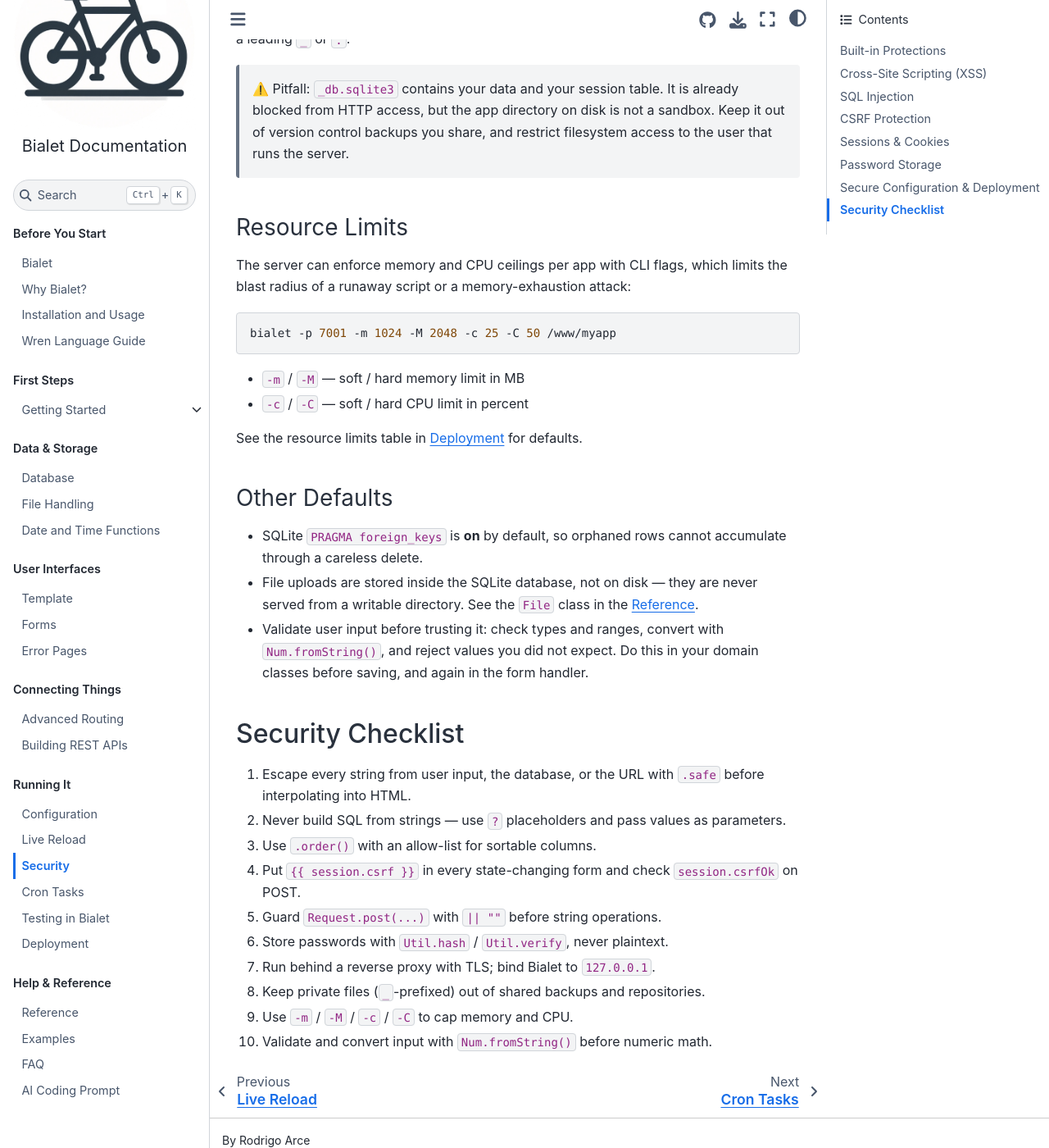
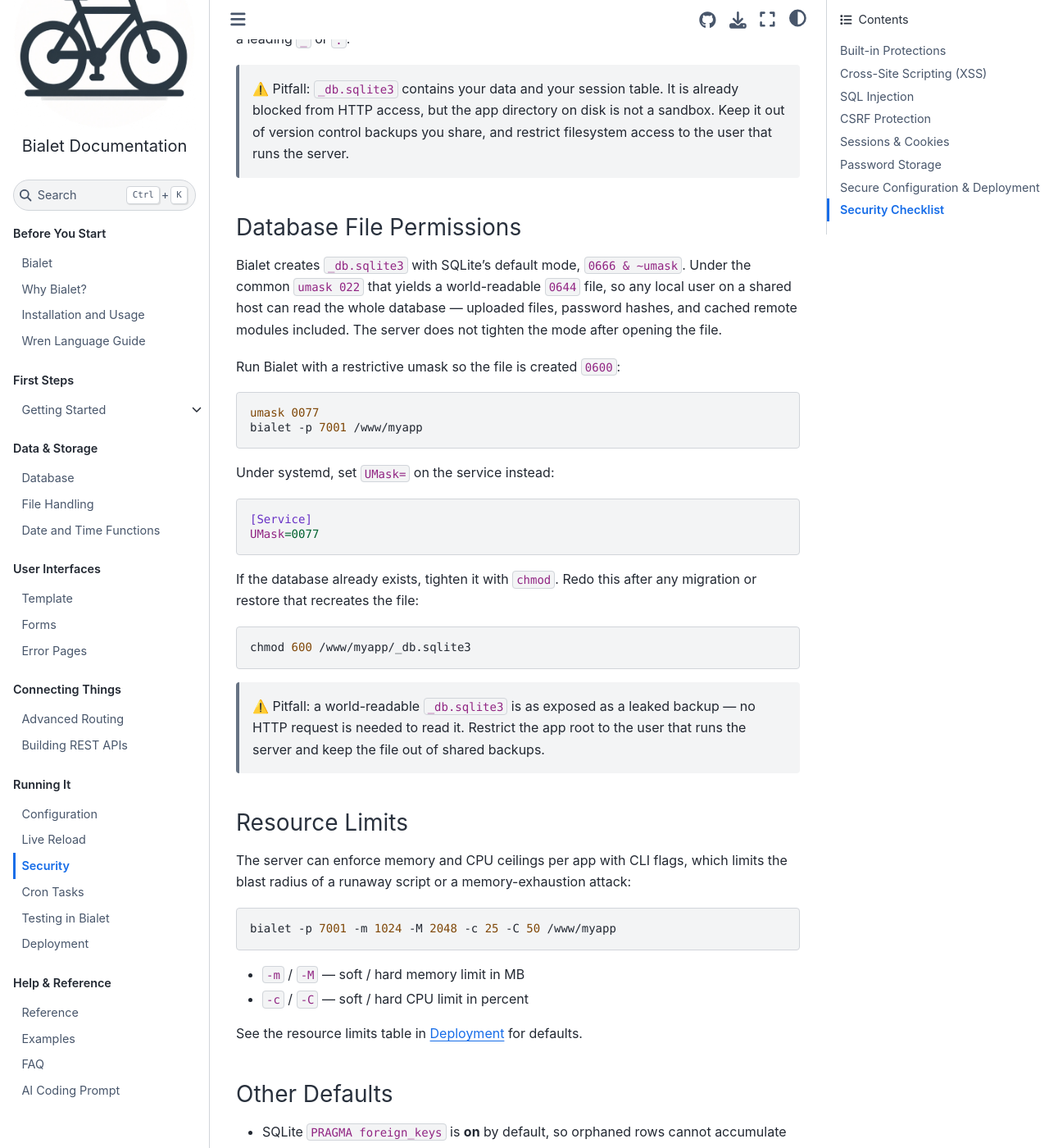
Before and after one commit to bialet/bialet, a Sphinx documentation site: the page built from docs/security.md, in a window 1280 px wide and 1400 px high, scrolled down 5740 px. Shown: the whole window at 82% size. Built offline with Sphinx 7.4.7 and the Sphinx Book theme 1.1.4, drawn with Linux system fonts in a browser that asks for light colours; the version number could not be read and is left out.

Commit message:
docs: document sqlite database file permissions

````diff
--- a/docs/security.md
+++ b/docs/security.md
@@ -235,6 +235,39 @@
 > not a sandbox. Keep it out of version control backups you share, and
 > restrict filesystem access to the user that runs the server.
 
+### Database File Permissions
+
+Bialet creates `_db.sqlite3` with SQLite's default mode, `0666 & ~umask`.
+Under the common `umask 022` that yields a world-readable `0644` file, so
+any local user on a shared host can read the whole database — uploaded
+files, password hashes, and cached remote modules included. The server does
+not tighten the mode after opening the file.
+
+Run Bialet with a restrictive umask so the file is created `0600`:
+
+```bash
+umask 0077
+bialet -p 7001 /www/myapp
+```
+
+Under systemd, set `UMask=` on the service instead:
+
+```ini
+[Service]
+UMask=0077
+```
+
+If the database already exists, tighten it with `chmod`. Redo this after
+any migration or restore that recreates the file:
+
+```bash
+chmod 600 /www/myapp/_db.sqlite3
+```
+
+> ⚠️ Pitfall: a world-readable `_db.sqlite3` is as exposed as a leaked
+> backup — no HTTP request is needed to read it. Restrict the app root to
+> the user that runs the server and keep the file out of shared backups.
+
 ### Resource Limits
 
 The server can enforce memory and CPU ceilings per app with CLI flags, which
````
